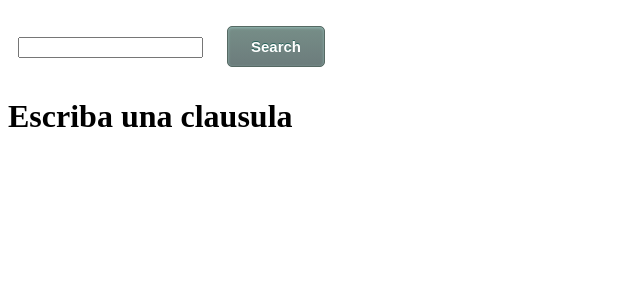
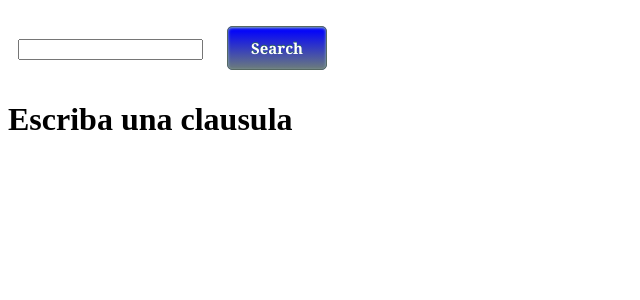
Before and after one commit to Amitkapadi/HamiltonianPath, a Flask app: page / in a window 1280 px wide. Shown: the top 300 px of the page, without its empty margins (0-640 px from the left). Run offline with Flask 2, Linux system fonts and the light colour scheme; some libraries are stand-ins or nearby versions.

Commit message:
Update styles.css

```diff
--- a/static/styles.css
+++ b/static/styles.css
@@ -75,14 +75,14 @@ input{
 	-moz-box-shadow:inset 0px 1px 3px 0px #91b8b3;
 	-webkit-box-shadow:inset 0px 1px 3px 0px #91b8b3;
 	box-shadow:inset 0px 1px 3px 0px #91b8b3;
-	background:-webkit-gradient(linear, left top, left bottom, color-stop(0.05, #768d87), color-stop(1, #6c7c7c));
-	background:-moz-linear-gradient(top, #768d87 5%, #6c7c7c 100%);
-	background:-webkit-linear-gradient(top, #768d87 5%, #6c7c7c 100%);
-	background:-o-linear-gradient(top, #768d87 5%, #6c7c7c 100%);
-	background:-ms-linear-gradient(top, #768d87 5%, #6c7c7c 100%);
-	background:linear-gradient(to bottom, #768d87 5%, #6c7c7c 100%);
-	filter:progid:DXImageTransform.Microsoft.gradient(startColorstr='#768d87', endColorstr='#6c7c7c',GradientType=0);
-	background-color:#768d87;
+	background:-webkit-gradient(linear, left top, left bottom, color-stop(0.05, blue), color-stop(1, #6c7c7c));
+	background:-moz-linear-gradient(top, blue 5%, #6c7c7c 100%);
+	background:-webkit-linear-gradient(top, blue 5%, #6c7c7c 100%);
+	background:-o-linear-gradient(top, blue 5%, #6c7c7c 100%);
+	background:-ms-linear-gradient(top, blue 5%, #6c7c7c 100%);
+	background:linear-gradient(to bottom, blue 5%, #6c7c7c 100%);
+	filter:progid:DXImageTransform.Microsoft.gradient(startColorstr='blue', endColorstr='cyan',GradientType=0);
+	background-color:blue;
 	-moz-border-radius:5px;
 	-webkit-border-radius:5px;
 	border-radius:5px;
@@ -90,7 +90,7 @@ input{
 	display:inline-block;
 	cursor:pointer;
 	color:#ffffff;
-	font-family:Arial;
+	font-family:Georgia;
 	font-size:15px;
 	font-weight:bold;
 	padding:11px 23px;
@@ -105,7 +105,7 @@ input{
 	background:-ms-linear-gradient(top, #6c7c7c 5%, #768d87 100%);
 	background:linear-gradient(to bottom, #6c7c7c 5%, #768d87 100%);
 	filter:progid:DXImageTransform.Microsoft.gradient(startColorstr='#6c7c7c', endColorstr='#768d87',GradientType=0);
-	background-color:#6c7c7c;
+	background-color:red;
 }
 .myButton:active {
 	position:relative;
```
